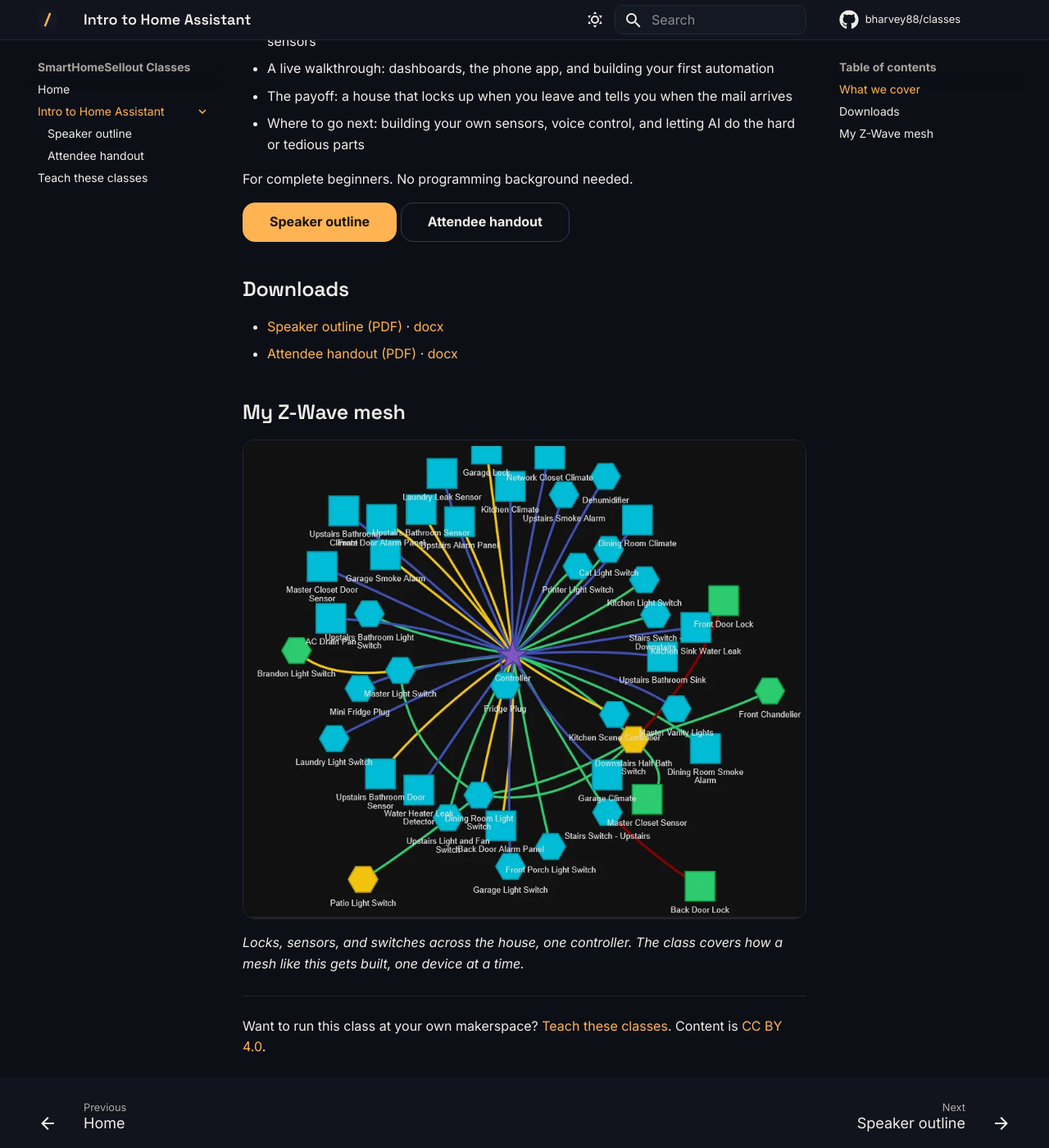
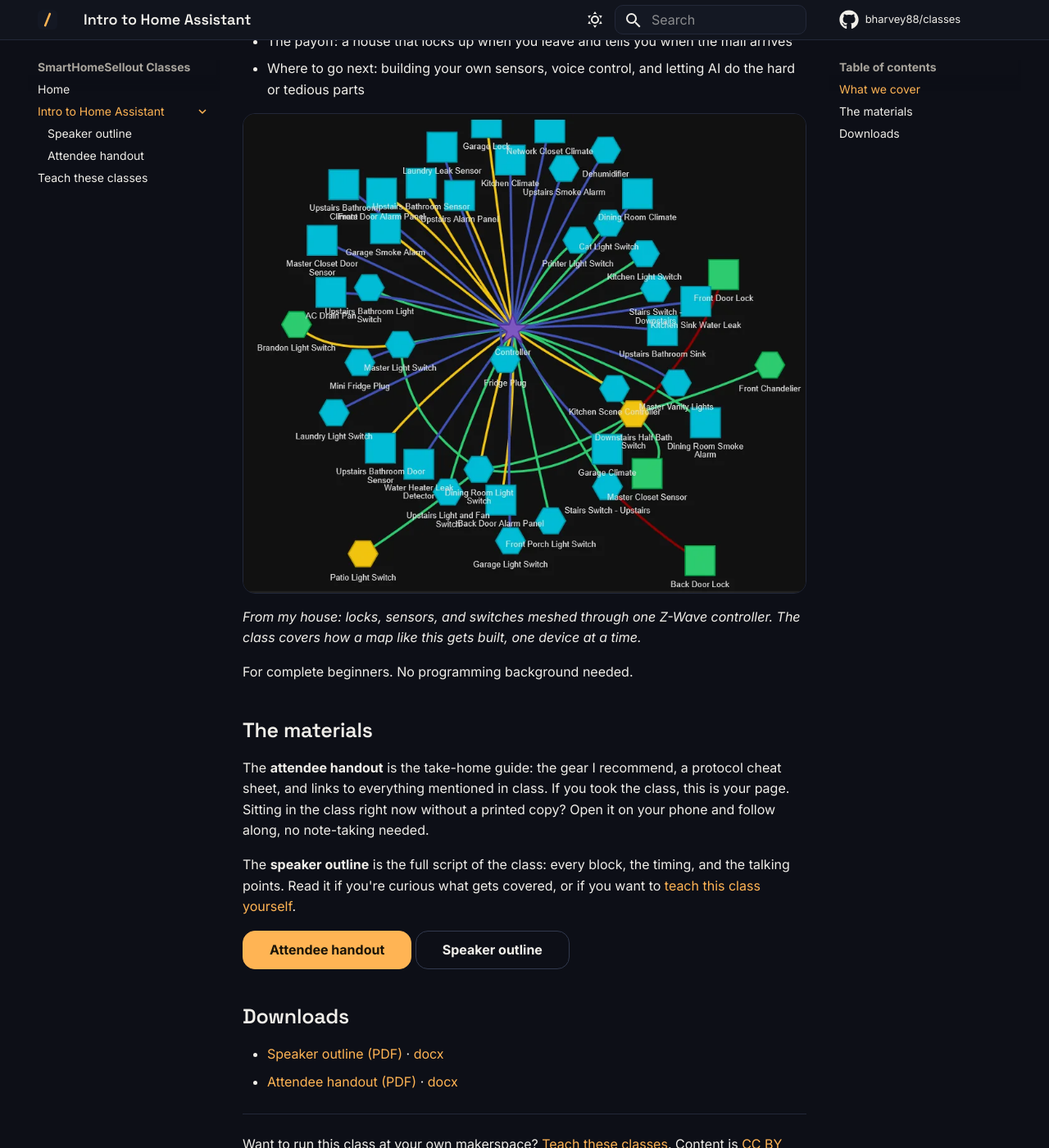
Before and after one commit to bharvey88/classes, an MkDocs documentation site: the page built from docs/intro-to-home-assistant/index.md, in a window 1280 px wide and 1400 px high, scrolled down 916 px. Shown: the whole window at 82% size. Built offline with MkDocs 1.6.1 and Material for MkDocs 9.7.7, drawn with Linux system fonts in a browser that asks for light colours; comment, search, counter and statistics services are not loaded; some of the changed text lies outside the part shown.

Commit message:
Class page de-slop, self-explaining materials, follow-along cue, drop CNAME
- Class page: cut the tagline and journey-arc pitch, fold the Z-Wave
  mesh photo into the pitch as an inline figure, describe what the
  handout and outline each are (handout is now the primary button)
- Outline: cue to put the class URL on screen so attendees can follow
  the handout on their phones
- Hub card blurb rewritten to match
- teaching.md: drop the delete-docs/CNAME step; Actions-based Pages
  deploys ignore CNAME files, so the step solved nothing. Custom-domain
  advice moved to the publish section. docs/CNAME itself removed since
  the live domain comes from repo Settings.

```diff
--- a/docs/intro-to-home-assistant/index.md
+++ b/docs/intro-to-home-assistant/index.md
@@ -1,14 +1,12 @@
 # Intro to Home Assistant
-
-*Smart Homes Done the Right Way*
 
 A class by **Brandon Harvey** (SmartHomeSellout) · [smarthomesellout.com](https://smarthomesellout.com), first taught at the [Dallas Makerspace](https://dallasmakerspace.org).
 
 ![A shelf of smart home gear: Hue bulbs, Zooz Z-Wave sensors, UniFi, Homey Pro](../assets/photos/intro-ha-hero.webp){ .page-hero }
 
-In one evening you'll go from "what is Home Assistant?" to knowing what to buy, what to skip, and how to make your house do the work. Free, about two hours, taught live with demos from my own house.
+A free two-hour class with live demos from my own house. We start at zero and end with you knowing enough to set up your own system without wasting money on the wrong gear.
 
-Home Assistant is the middleman that connects all your smart devices and protocols (Zigbee, Z-Wave, Wi-Fi, Bluetooth) into one local app. No ten vendor apps, no cloud lock-in: your data stays yours.
+Home Assistant is the middleman that connects your smart devices and protocols (Zigbee, Z-Wave, Wi-Fi, Bluetooth) into one app that runs in your own house, not in a vendor's cloud.
 
 ## What we cover
 
@@ -19,22 +17,26 @@ Home Assistant is the middleman that connects all your smart devices and protoco
 - The payoff: a house that locks up when you leave and tells you when the mail arrives
 - Where to go next: building your own sensors, voice control, and letting AI do the hard or tedious parts
 
+![Z-Wave mesh network map in Home Assistant](../assets/photos/zwave-mesh.webp){ .page-figure }
+
+*From my house: locks, sensors, and switches meshed through one Z-Wave controller. The class covers how a map like this gets built, one device at a time.*
+
 For complete beginners. No programming background needed.
 
-[Speaker outline](outline.md){ .md-button .md-button--primary }
-[Attendee handout](handout.md){ .md-button }
+## The materials
+
+The **attendee handout** is the take-home guide: the gear I recommend, a protocol cheat sheet, and links to everything mentioned in class. If you took the class, this is your page. Sitting in the class right now without a printed copy? Open it on your phone and follow along, no note-taking needed.
+
+The **speaker outline** is the full script of the class: every block, the timing, and the talking points. Read it if you're curious what gets covered, or if you want to [teach this class yourself](../teaching.md).
+
+[Attendee handout](handout.md){ .md-button .md-button--primary }
+[Speaker outline](outline.md){ .md-button }
 
 ## Downloads
 
 - [Speaker outline (PDF)](https://github.com/bharvey88/classes/releases/download/intro-ha/Intro-to-HA-Speaker-Outline.pdf) · [docx](https://github.com/bharvey88/classes/releases/download/intro-ha/Intro-to-HA-Speaker-Outline.docx)
 - [Attendee handout (PDF)](https://github.com/bharvey88/classes/releases/download/intro-ha/Intro-to-HA-Attendee-Handout.pdf) · [docx](https://github.com/bharvey88/classes/releases/download/intro-ha/Intro-to-HA-Attendee-Handout.docx)
 
-## My Z-Wave mesh
-
-![Z-Wave mesh network map in Home Assistant](../assets/photos/zwave-mesh.webp){ .page-figure }
-
-*Locks, sensors, and switches across the house, one controller. The class covers how a mesh like this gets built, one device at a time.*
-
 ---
 
 Want to run this class at your own makerspace? [Teach these classes](../teaching.md). Content is [CC BY 4.0](https://github.com/bharvey88/classes/blob/main/LICENSE).
```
Also changed, not shown: docs/index.md (+1 -1 lines), docs/intro-to-home-assistant/outline.md (+1 -0 lines), docs/teaching.md (+3 -2 lines), 1 other file.
